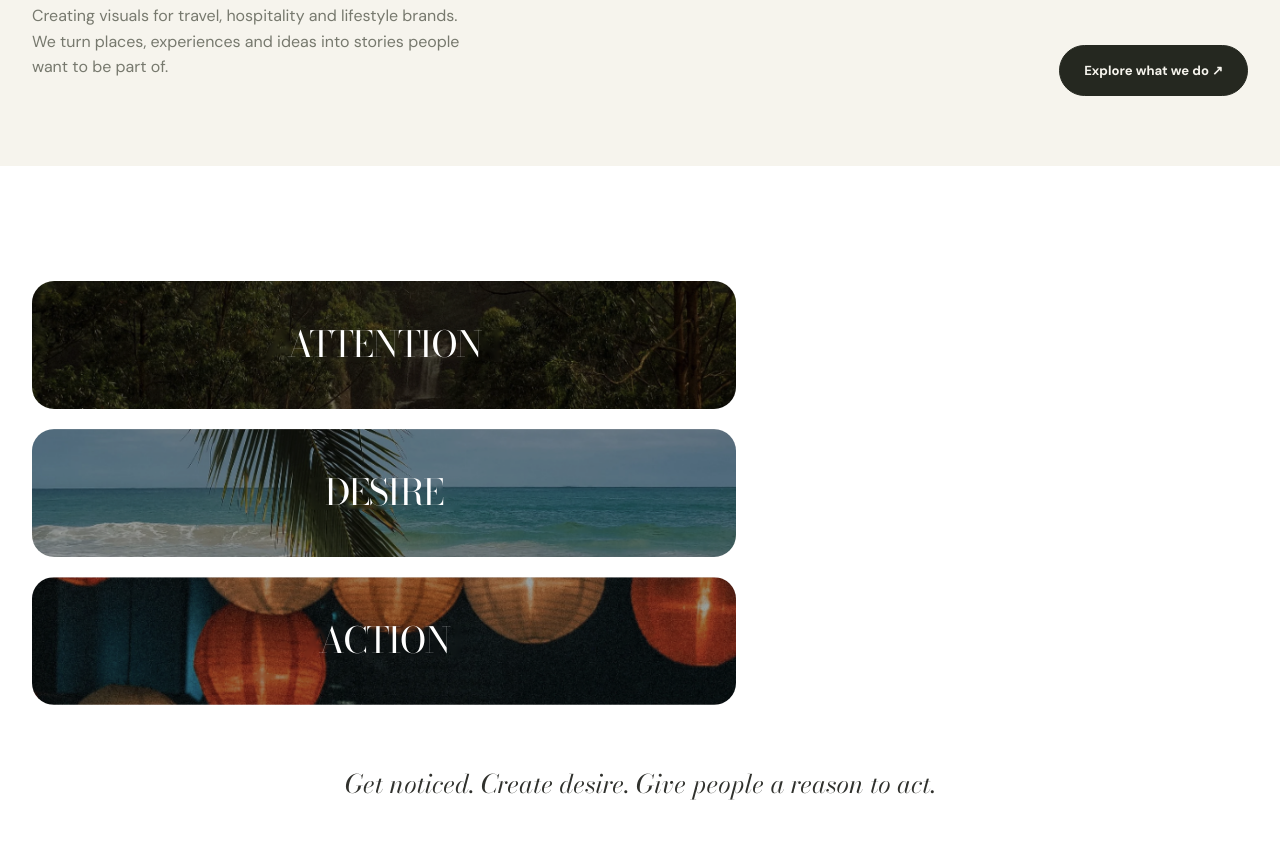
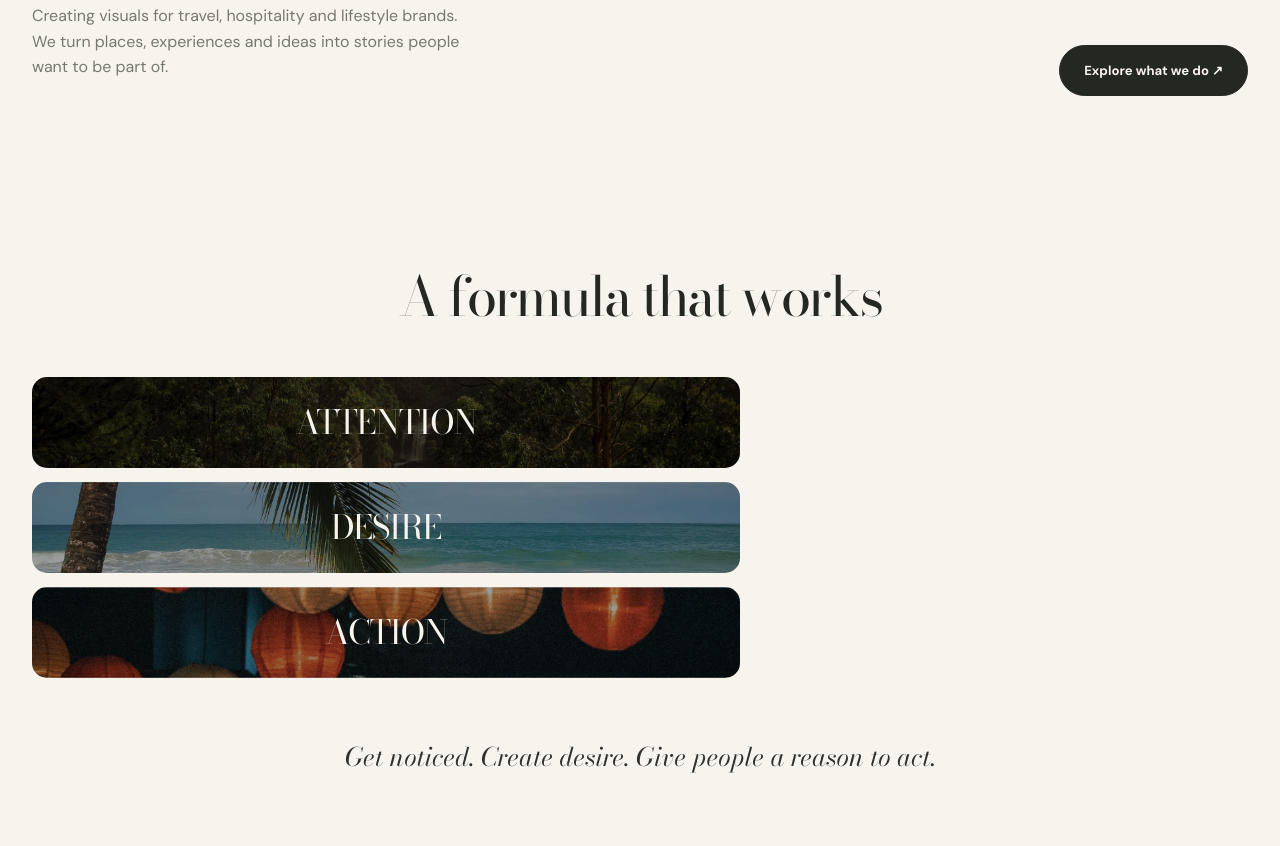
Before and after one commit to zocabusiness/Zoca, a plain HTML site: page index.html in a window 1280 px wide. Shown: the part 934-1780 px from the top of the page. Drawn offline with nearby package versions, Linux system fonts and the light colour scheme.

Commit message:
Add files via upload

```diff
--- a/index.html
+++ b/index.html
@@ -2,16 +2,17 @@
 <section class="hero container"><div class="image-band"><img src="https://images.unsplash.com/photo-1470770841072-f978cf4d019e?auto=format&fit=crop&w=2200&q=85" alt="Mountain lake and dramatic landscape"></div><h1 class="display">Made to <em>make</em> you want to<br>go</h1><div class="hero-bottom"><p>Creating visuals for travel, hospitality and lifestyle brands. We turn places, experiences and ideas into stories people want to be part of.</p><a class="btn" href="services.html">Explore what we do ↗</a></div></section>
 <section class="section aida" aria-label="A formula that works">
   <div class="container aida-layout">
+    <h2 class="aida-heading">A formula that works</h2>
     <div class="aida-interaction" id="aida-interaction">
       <div class="aida-panels" aria-label="Attention, desire and action">
         <article class="aida-item" data-step="attention" tabindex="0" aria-describedby="aida-copy-attention">
-          <span class="aida-label"><span class="aida-idle">ATTENTION</span><span class="aida-hover">GET ATTENTION</span></span>
+          <span class="aida-label"><span class="aida-prefix">GET</span><span class="aida-word">ATTENTION</span></span>
         </article>
         <article class="aida-item" data-step="desire" tabindex="0" aria-describedby="aida-copy-desire">
-          <span class="aida-label"><span class="aida-idle">DESIRE</span><span class="aida-hover">CREATE DESIRE</span></span>
+          <span class="aida-label"><span class="aida-prefix">CREATE</span><span class="aida-word">DESIRE</span></span>
         </article>
         <article class="aida-item" data-step="action" tabindex="0" aria-describedby="aida-copy-action">
-          <span class="aida-label"><span class="aida-idle">ACTION</span><span class="aida-hover">INCITE ACTION</span></span>
+          <span class="aida-label"><span class="aida-prefix">INCITE</span><span class="aida-word">ACTION</span></span>
         </article>
       </div>
       <div class="aida-copy" aria-live="polite">
--- a/styles.css
+++ b/styles.css
@@ -172,3 +172,23 @@ img,.image-band,.services-hero-img,.service-card .photo,.shortcut,.showreel-fram
  .aida-label{font-size:clamp(1.55rem,6vw,2.1rem)}
 }
 @media(prefers-reduced-motion:reduce){.aida-item,.aida-label .aida-idle,.aida-label .aida-hover,.aida-copy p{transition:none}}
+
+
+/* AIDA refinement: typographic panels with stable headline alignment */
+.aida{background:var(--paper);padding-top:clamp(68px,8vw,108px);padding-bottom:clamp(68px,8vw,108px)}
+.aida-layout{display:block}
+.aida-heading{font:400 clamp(2.2rem,4.3vw,4rem)/1.05 var(--display);letter-spacing:-.045em;text-align:center;margin:0 0 clamp(34px,4vw,56px)}
+.aida-interaction{display:grid;grid-template-columns:minmax(0,1.55fr) minmax(280px,1fr);gap:clamp(28px,4vw,64px);align-items:stretch}
+.aida-panels,.aida-copy{display:grid;grid-template-rows:repeat(3,clamp(70px,7.1vw,96px));gap:14px;min-width:0}
+.aida-item{position:relative;display:flex;align-items:center;justify-content:center;min-width:0;min-height:0;padding:0 28px;border:0;border-radius:15px;overflow:hidden;cursor:pointer;outline-offset:5px;background:rgba(37,40,32,.82);transition:background .25s ease,transform .25s ease}
+.aida-item:hover,.aida-item:focus-visible,.aida-item.is-active{background:rgba(37,40,32,.94)}
+.aida-label{position:relative;display:flex;align-items:center;justify-content:center;min-width:0;color:#f6f4ed;font:400 clamp(1.55rem,2.6vw,2.45rem)/1 var(--display);letter-spacing:-.035em;white-space:nowrap}
+.aida-word{position:relative;z-index:1;display:inline-block;transition:transform .24s ease}
+.aida-prefix{position:absolute;right:100%;margin-right:.28em;opacity:0;transform:translateX(12px);transition:opacity .24s ease,transform .24s ease;font-size:.72em;letter-spacing:-.025em}
+.aida-item:hover .aida-prefix,.aida-item:focus-visible .aida-prefix,.aida-item.is-active .aida-prefix{opacity:1;transform:translateX(0)}
+.aida-copy{align-items:stretch}
+.aida-copy p{display:flex;align-items:center;margin:0;max-width:680px;color:#383a34;font:italic 400 clamp(1rem,1.35vw,1.22rem)/1.65 var(--serif);opacity:0;visibility:hidden;transform:translateY(8px);transition:opacity .22s ease,transform .22s ease,visibility .22s ease}
+.aida-copy p.is-visible{opacity:1;visibility:visible;transform:translateY(0)}
+.aida-tagline{margin:clamp(34px,5vw,62px) 0 0;text-align:center;font:italic clamp(1.2rem,2vw,1.7rem)/1.35 var(--display);color:#30312d}
+@media(max-width:800px){.aida-interaction{grid-template-columns:1fr;gap:18px}.aida-panels{grid-template-rows:repeat(3,76px);gap:12px}.aida-copy{display:block;min-height:0}.aida-copy p{display:none;font-size:1rem;line-height:1.6}.aida-copy p.is-visible{display:block}.aida-label{font-size:clamp(1.5rem,6vw,2rem)}}
+@media(prefers-reduced-motion:reduce){.aida-item,.aida-prefix,.aida-word,.aida-copy p{transition:none}}
```
